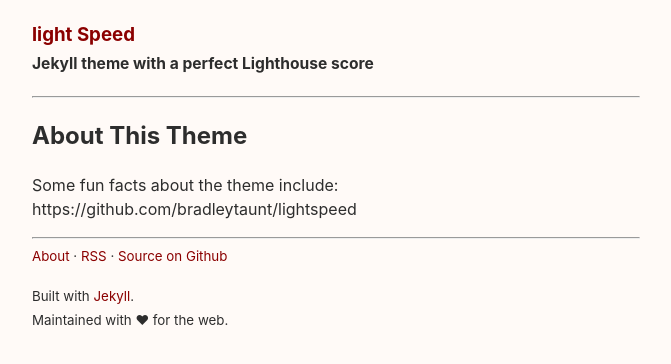
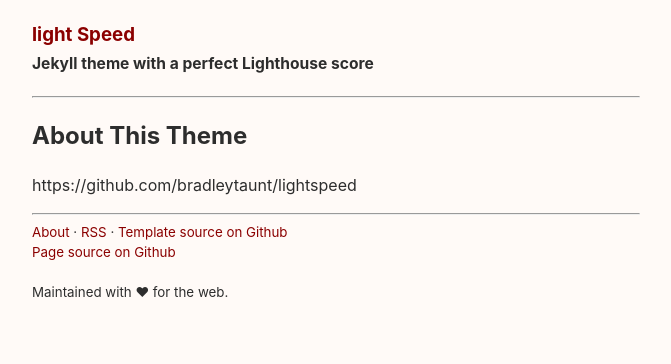
Before and after one commit to iks0x1b/iks0x1b.github.io, a Jekyll site: the page built from about.md, in a window 1280 px wide. Shown: the top 364 px of the page, without its empty margins (304-975 px from the left). Built offline with Jekyll 4.4.1, drawn with Linux system fonts in a browser that asks for light colours.

```diff
--- a/404.html
+++ b/404.html
@@ -5,4 +5,4 @@ permalink: 404.html
 ---
 
 <h1 class="page-title">404: Page not found</h1>
-<p>404<br><a href="{{ site.baseurl }}/">home</a></p>
+<p>oops<br><a href="{{ site.baseurl }}/">home</a></p>
--- a/_includes/footer.html
+++ b/_includes/footer.html
@@ -6,9 +6,10 @@
         <span>&middot;</span>
         <a href="/atom.xml">RSS</a>
         <span>&middot;</span>
-        <a href="https://github.com/bradleytaunt/lightspeed">Source on Github</a>
+        <a href="https://github.com/bradleytaunt/lightspeed">Template source on Github</a>
+        <br>
+        <a href="https://github.com/iks0x1b/iks0x1b.github.io">Page source on Github</a>
     </nav>
-        Built with <a href="https://jekyllrb.com/">Jekyll</a>.<br>
         Maintained with &hearts; for the web.
     </small>
 </footer>
--- a/about.md
+++ b/about.md
@@ -3,6 +3,4 @@ layout: page
 title: About This Theme
 description: About the Lightspeed jekyll theme
 ---
-
-Some fun facts about the theme include:
 https://github.com/bradleytaunt/lightspeed
```
Also changed, not shown: _posts/2022-06-01-links.md (added, +12 -0 lines).
